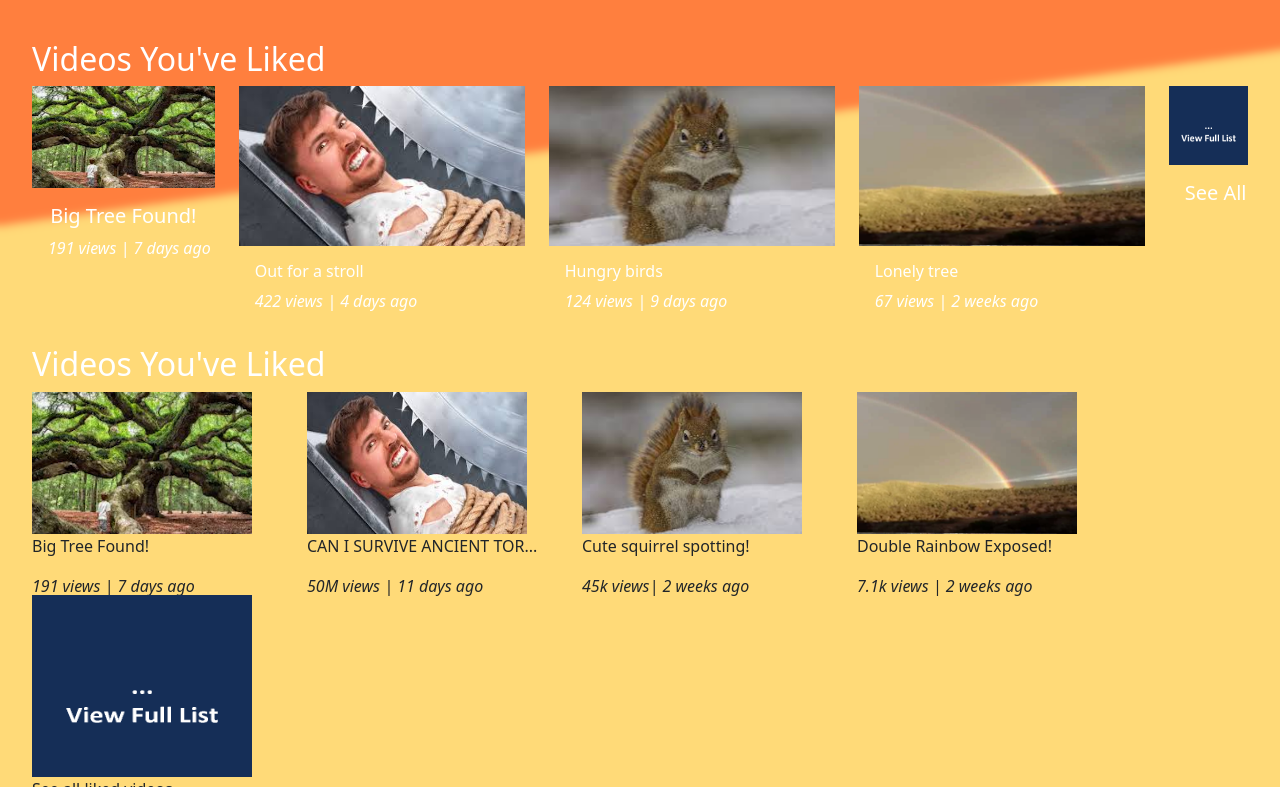
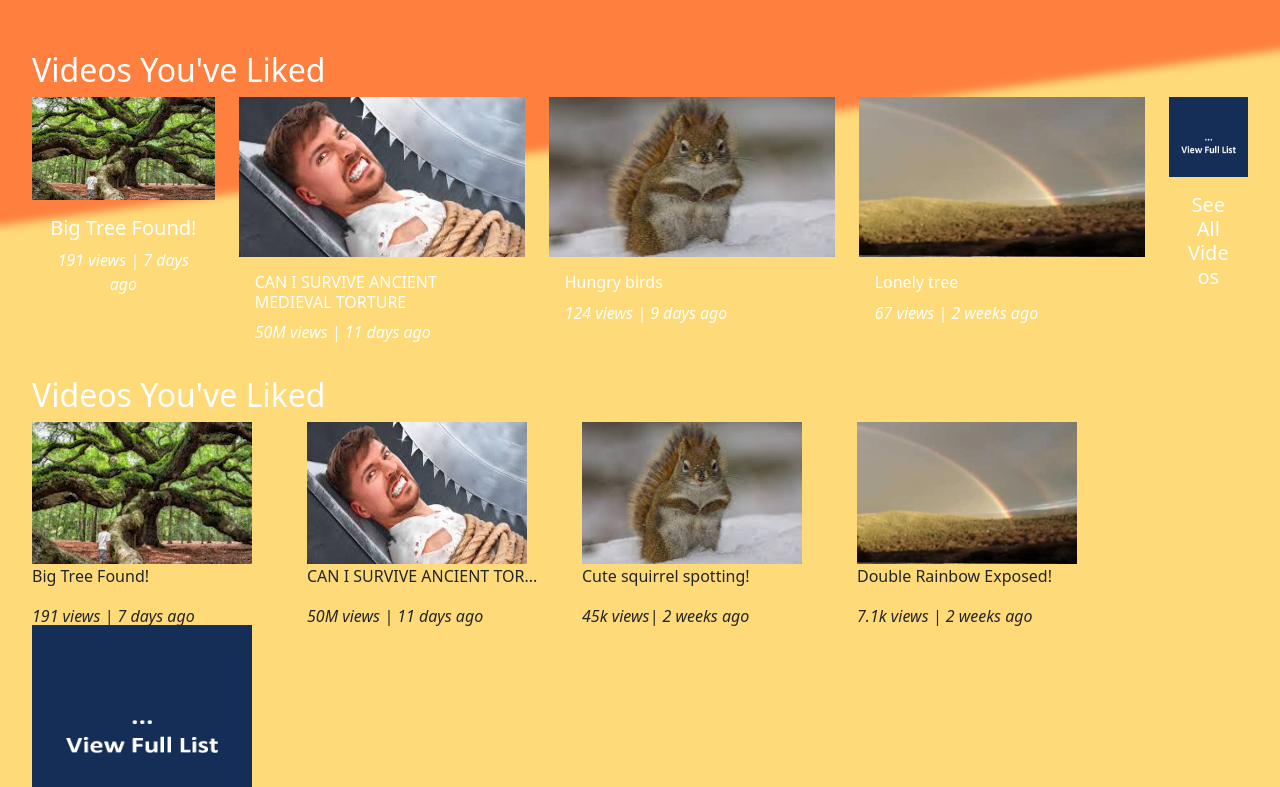
Before and after one commit to jamesYoungs4/websites, a plain HTML site: page James/index.html in a window 1280 px wide. Shown: the part 1587-2374 px from the top of the page. Drawn offline with nearby package versions, Linux system fonts and the light colour scheme.

Commit message:
Updated Again

```diff
--- a/James/index.html
+++ b/James/index.html
@@ -233,8 +233,8 @@
                     <div class="card text-white bg-transparent border-0">
                         <img src="Images/liked2.png" alt="Vid1" style="height:100%; width:100%;">
                         <div class="card-body">
-                            <h6>Out for a stroll</h6>
-                            <p><i>422 views | 4 days ago</i></p>
+                            <h6>CAN I SURVIVE ANCIENT MEDIEVAL TORTURE</h6>
+                            <p><i>50M views | 11 days ago</i></p>
                         </div>
                     </div>
                 </div>
--- a/James/style.css
+++ b/James/style.css
@@ -21,7 +21,6 @@
     float: right;
     text-overflow: ellipsis ellipsis;
     overflow: hidden;
-    white-space: nowrap;
 }
 body{
     background-image: url(Images/Background.png);
```
